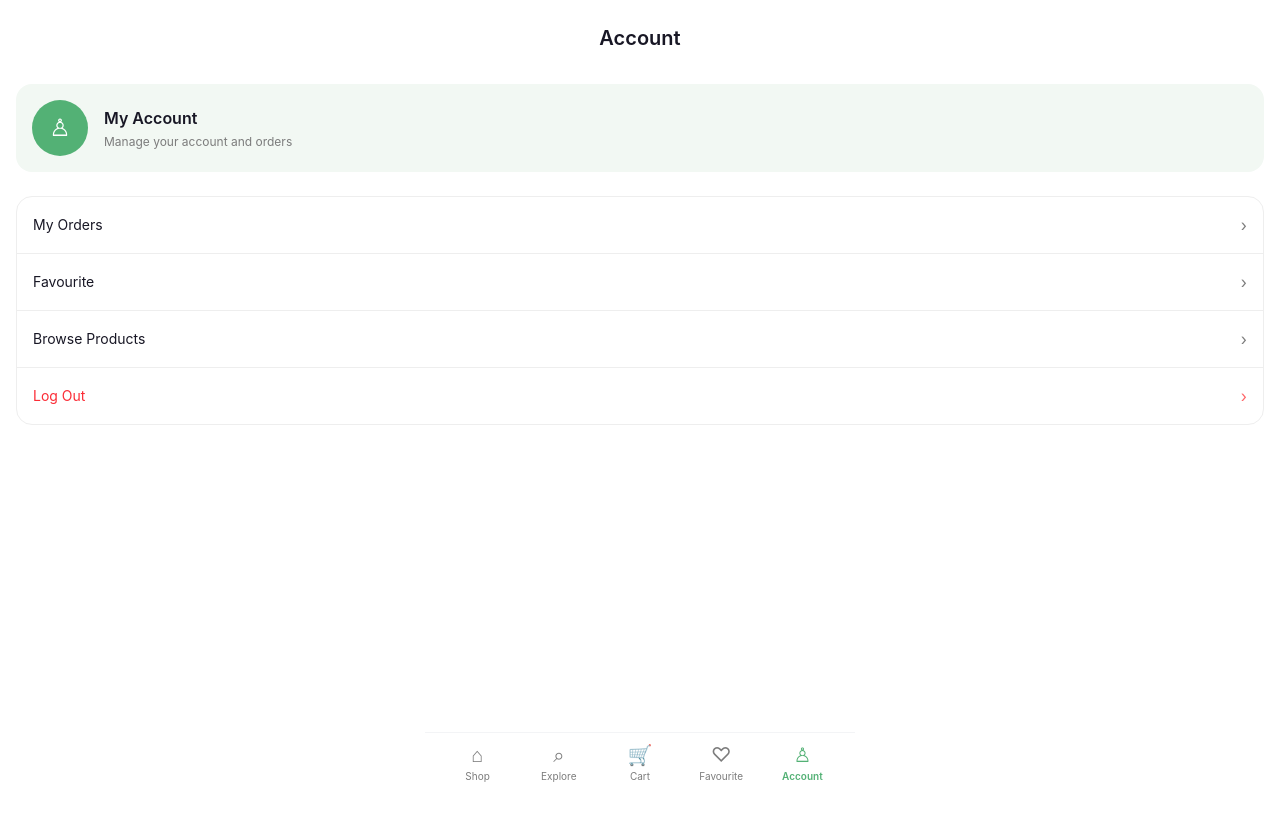
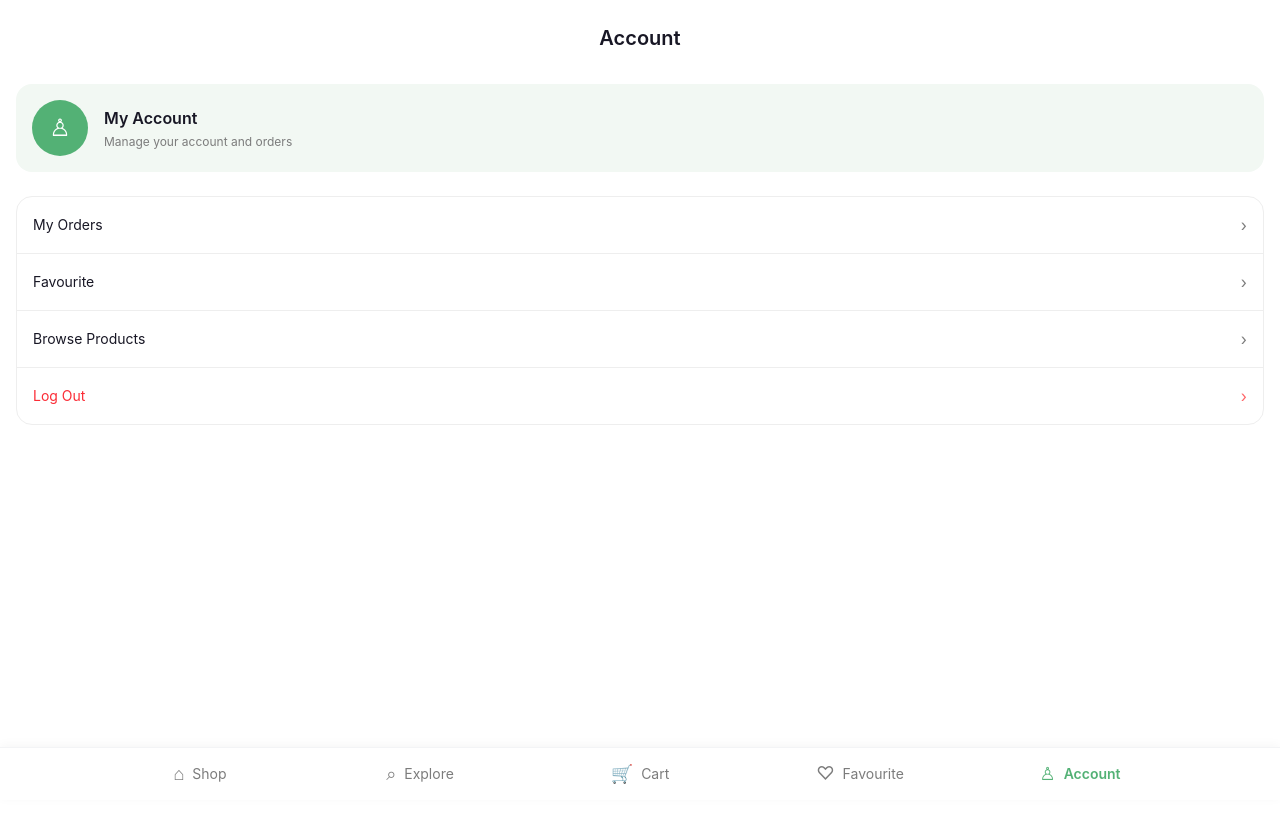
Before and after one commit to PriyankaDas856/ahoum-grocery, a React (Vite) app: page /account in a window 1280 px wide. Shown: the top 822 px of the page. Built offline with nearby package versions, Linux system fonts and the light colour scheme; no server answers.

Commit message:
feat: add onboarding entry flow

```diff
--- a/src/components/layout/BottomNav.tsx
+++ b/src/components/layout/BottomNav.tsx
@@ -3,7 +3,7 @@ import { NavLink } from 'react-router-dom'
 const navItems = [
   {
     label: 'Shop',
-    path: '/',
+    path: '/home',
     icon: '⌂',
   },
   {
@@ -30,21 +30,21 @@ const navItems = [
 
 function BottomNav() {
   return (
-    <nav className="fixed bottom-0 left-1/2 z-50 w-full max-w-[430px] -translate-x-1/2 border-t border-gray-100 bg-white px-3 pb-3 pt-2">
-      <div className="grid grid-cols-5">
+    <nav className="fixed bottom-0 left-0 z-50 w-full border-t border-gray-100 bg-white px-4 pb-3 pt-2 shadow-[0_-2px_10px_rgba(0,0,0,0.04)] md:px-8 md:py-3">
+      <div className="mx-auto flex max-w-[1100px] items-center justify-center md:justify-between">
         {navItems.map((item) => (
           <NavLink
             key={item.label}
             to={item.path}
             className={({ isActive }) =>
-              `flex flex-col items-center gap-1 py-1 text-[10px] transition ${
+              `flex min-w-[64px] flex-1 flex-col items-center gap-1 py-1 text-[10px] transition md:flex-row md:justify-center md:gap-2 md:text-sm ${
                 isActive
                   ? 'font-semibold text-[#53B175]'
                   : 'text-[#7C7C7C]'
               }`
             }
           >
-            <span className="text-xl leading-none">
+            <span className="text-xl leading-none md:text-lg">
               {item.icon}
             </span>
 
--- a/src/router/index.tsx
+++ b/src/router/index.tsx
@@ -1,4 +1,4 @@
-import { BrowserRouter, Route, Routes } from 'react-router-dom'
+import { BrowserRouter, Navigate, Route, Routes } from 'react-router-dom'
 import AppShell from '../components/layout/AppShell'
 
 import Home from '../pages/Home'
@@ -25,8 +25,13 @@ export function AppRouter() {
   return (
     <BrowserRouter>
       <Routes>
+        {/* Entry point */}
+        <Route
+          path="/"
+          element={<Navigate to="/welcome" replace />}
+        />
+
         {/* Onboarding / Authentication */}
-
         <Route
           path="/welcome"
           element={<Welcome />}
@@ -63,10 +68,9 @@ export function AppRouter() {
         />
 
         {/* Main application */}
-
         <Route element={<AppShell />}>
           <Route
-            path="/"
+            path="/home"
             element={<Home />}
           />
 
```
